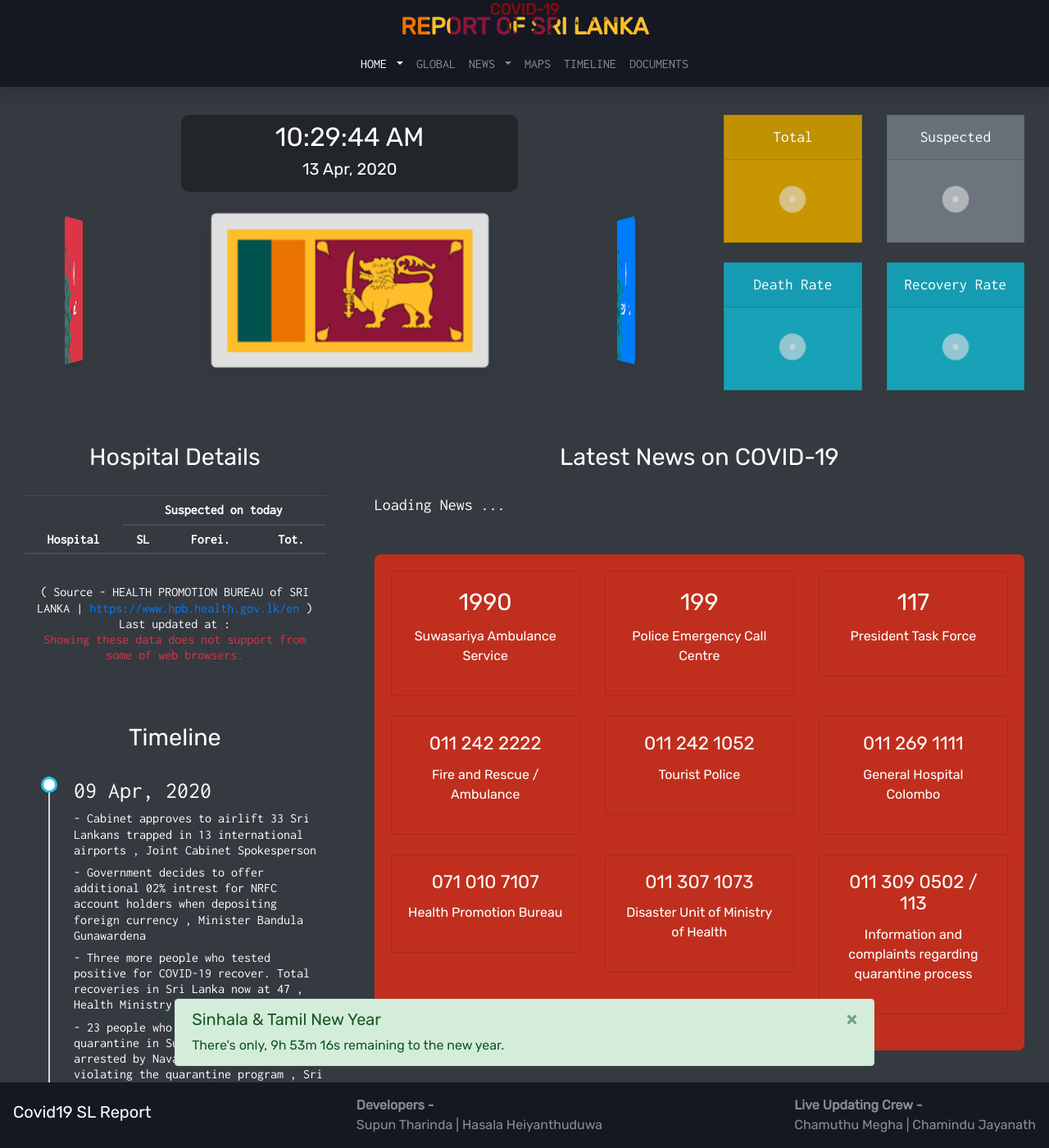
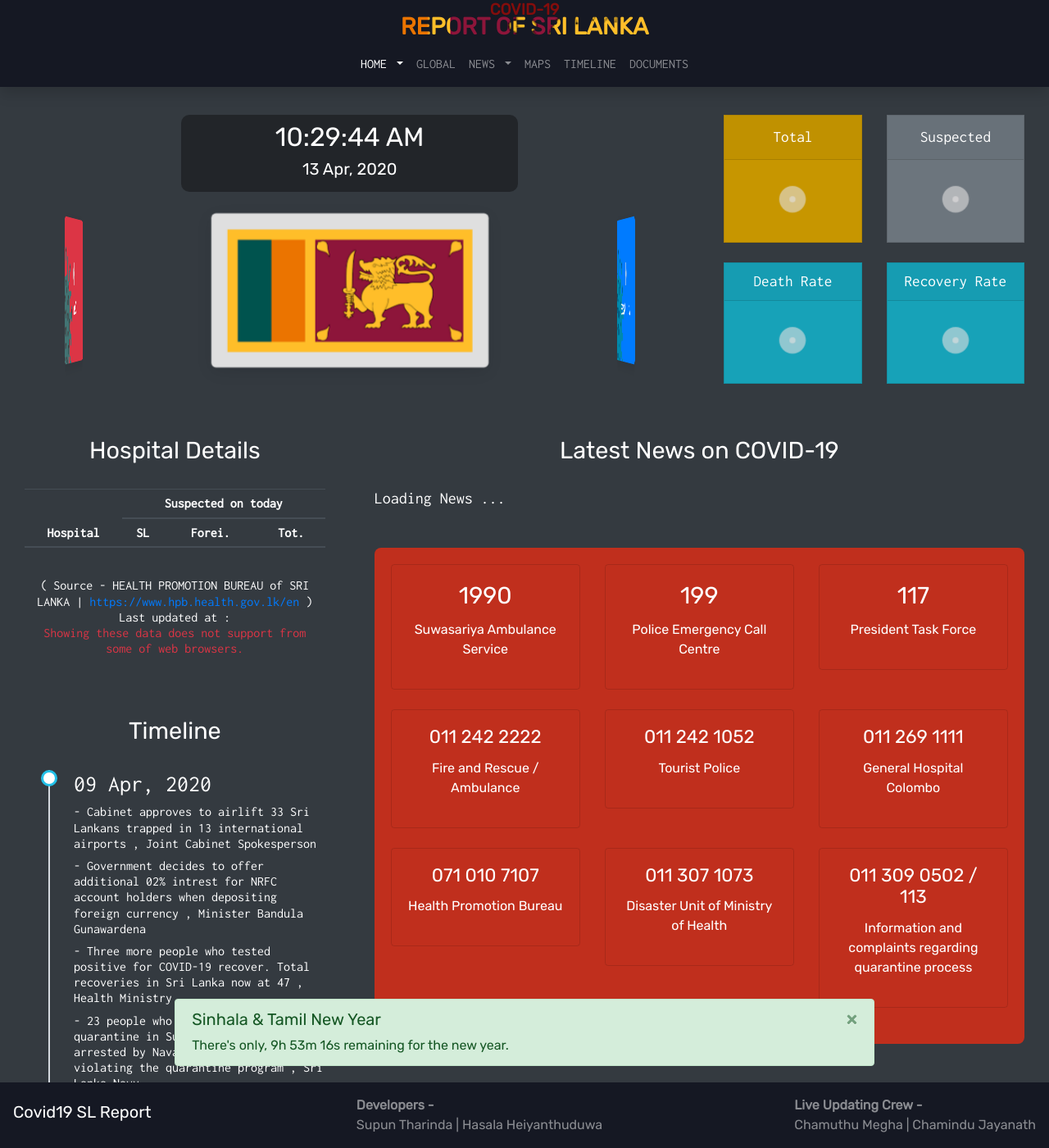
Before and after one commit to supunTE/Covid19-sl-report, a Jekyll site: the page built from index.html, in a window 1280 px wide and 1400 px high. Shown: the whole window at 82% size. Built offline with Jekyll 4.4.1, drawn with Linux system fonts in a browser that asks for light colours; comment, search, counter and statistics services are not loaded.

Commit message:
added smmoth scrool and fixed padding

```diff
--- a/_layouts/default.html
+++ b/_layouts/default.html
@@ -48,7 +48,6 @@
 </head>
 
 <body class="text-white bg-dark">
-    <!-- -->
 
     {% include navbar.html %}
 
--- a/index.html
+++ b/index.html
@@ -50,7 +50,7 @@
                 <img src="./virus.png" class="card-virus-cell">
             </span>
           </div>
-          <div class="animation-cards-item d-flex align-items-center justify-content-center "
+          <div class="animation-cards-item d-flex align-items-center justify-content-center"
             onclick="hidestatuscard()">
             <span class="shine">
               <img src="./sl-flag.png" class="animation-card-img">
@@ -146,7 +146,7 @@
       <div class="row justify-content-center card-deck">
         <div class="col col-xl-6 col-md-4 col-details mb-4">
           <div class="card card-details text-white bg-info">
-            <div class="card-header table-card-header">Death Rate</div>
+            <div class="card-header table-card-header" style="padding: 0.5rem;">Death Rate</div>
             <div class="card-body table-card-body">
               <h1 class="card-title" id="deathRate">
                 <div class="spinner">
@@ -159,7 +159,7 @@
         </div>
         <div class="col col-xl-6 col-md-4 col-details mb-4">
           <div class="card card-details text-white bg-info">
-            <div class="card-header table-card-header">Recovery Rate</div>
+            <div class="card-header table-card-header" style="padding: 0.5rem;">Recovery Rate</div>
             <div class="card-body table-card-body">
               <h1 class="card-title" id="recoveryRate">
                 <div class="spinner">
@@ -397,8 +397,4 @@
   </button>
 </div>
 
-<style>
-
-</style>
-
 <script src="./script.js"></script>
--- a/main.css
+++ b/main.css
@@ -1,5 +1,9 @@
 @import url('https://fonts.googleapis.com/css?family=Inconsolata&display=swap');
 @import url('https://fonts.googleapis.com/css2?family=Rubik&display=swap');
+
+html{
+    scroll-behavior: smooth !important;
+}
 
 body {
     overflow-x: hidden;
@@ -22,6 +26,14 @@
     position: sticky !important;
     z-index: 100 !important;
     bottom: 100px !important;
+}
+
+.alert-new-year button:active{
+    cursor: pointer;
+}
+
+.alert-new-year button:active{
+    box-shadow: none;
 }
 
 /* Scroll Bar */
@@ -161,7 +173,6 @@
 
 .status-animation {
     text-align: center;
-    /* margin: 140px auto 10px; */
 }
 
 .animation-cards {
@@ -229,6 +240,10 @@
     -ms-transform-origin: center;
     transform-origin: center;
     overflow: hidden;
+}
+
+.animation-cards-item.d-flex.align-items-center.justify-content-center {
+
 }
 
 .animation-cards-item:nth-child(1) {
--- a/script.js
+++ b/script.js
@@ -113,7 +113,7 @@
   var seconds = Math.floor((distance % (1000 * 60)) / 1000);
 
   document.getElementById("demo").innerHTML = "There's only, " + hours + "h " +
-    minutes + "m " + seconds + "s " + "remaining to the new year.";
+    minutes + "m " + seconds + "s " + "remaining for the new year.";
 
   if (distance < 0) {
     clearInterval(x);
```
